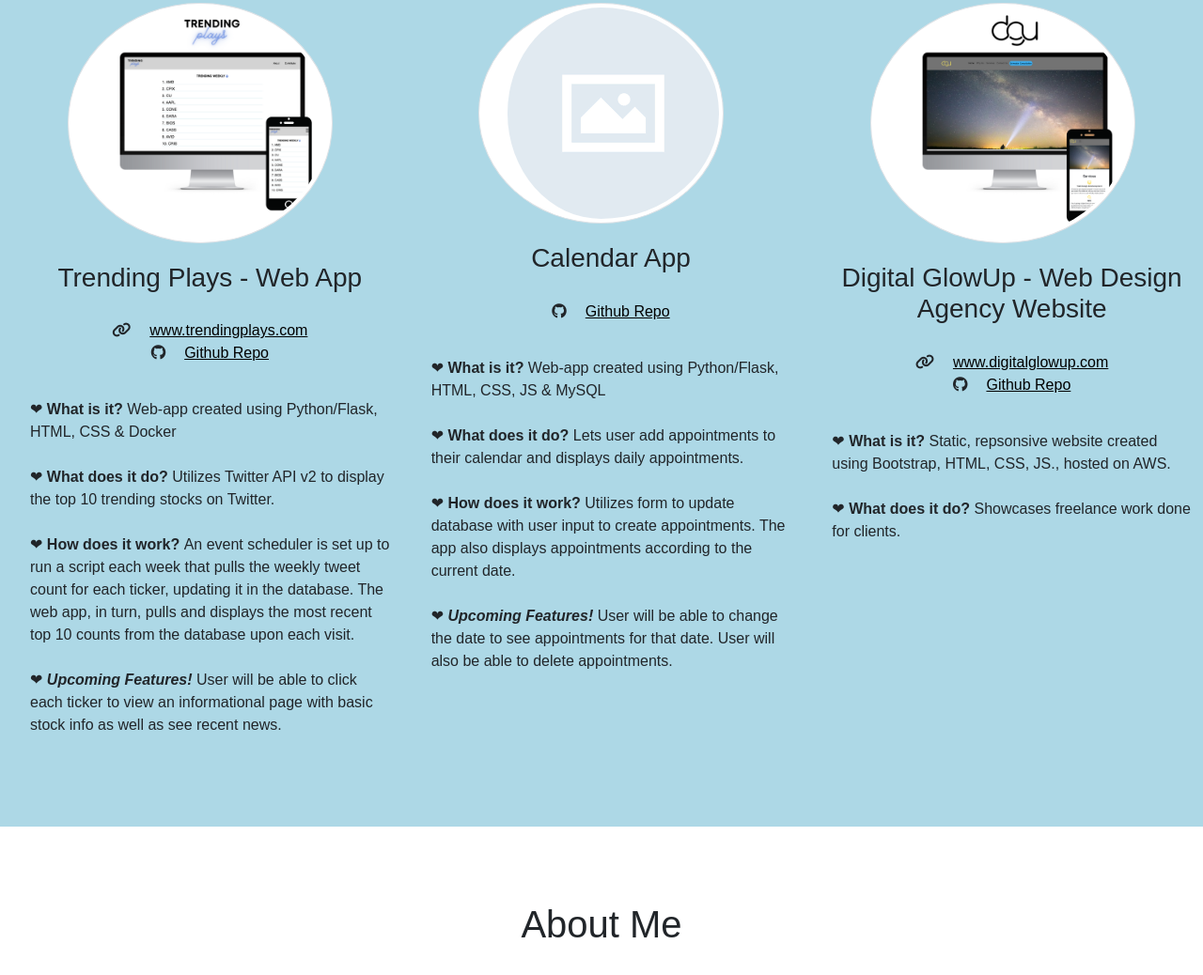
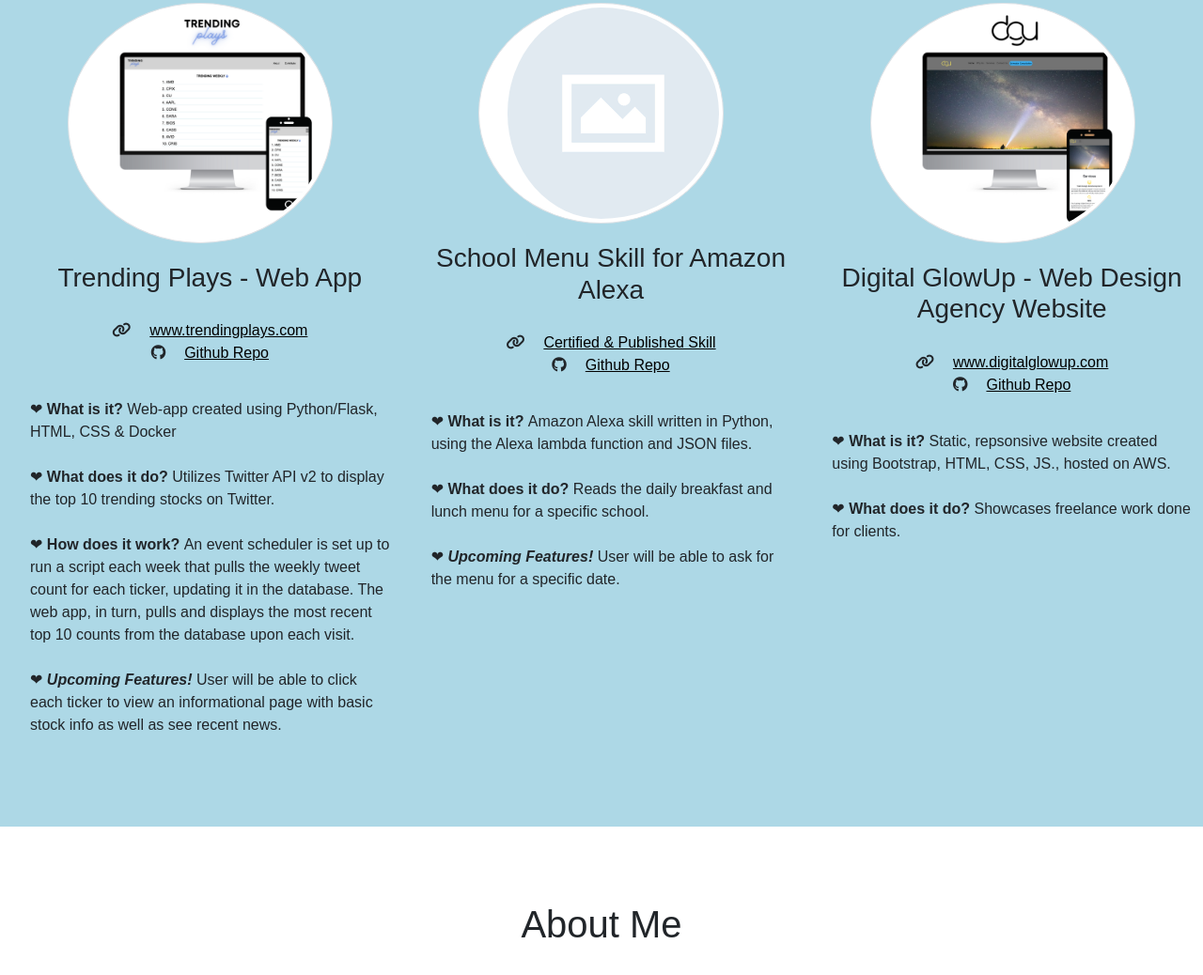
Before and after one commit to karenastevens/personal-portfolio, a plain HTML site: page index.html in a window 1280 px wide. Shown: the part 681-1719 px from the top of the page at 94% size. Drawn offline with nearby package versions, Linux system fonts and the light colour scheme.

Commit message:
Changed calendar project to alexa skill project

```diff
--- a/index.html
+++ b/index.html
@@ -74,15 +74,15 @@
                     </div>
                     <div class="col-md-4" id="portfolio-col2">
                         <img src="static/styles/placeholder.png" class="img-fluid img-thumbnail rounded-circle mx-auto d-block" alt="..."/>
-                        <h3>Calendar App</h3>
+                        <h3>School Menu Skill for Amazon Alexa</h3>
                         <p>
-                            <i class="fa-brands fa-github"></i><a href="https://github.com/karenastevens/calendar_app" target="_blank">Github Repo</a>
+                            <i class="fa-solid fa-link"></i><a href=www.amazon.com/karena-stevens-willow-dale-menu/dp/b0bs3sm75l/ref=sr_1_3?brr=1&qid=1674773505&rd=1&s=digital-skills&sr=1-3 target="_blank">Certified & Published Skill</a></br>
+                            <i class="fa-brands fa-github"></i><a href="https://github.com/karenastevens/school-menu-alexa" target="_blank">Github Repo</a>
                         </p>
                         <p class="project-desc">
-                            <span>&#10084 <strong>What is it? </strong>Web-app created using Python/Flask, HTML, CSS, JS & MySQL</span></br></br>
-                            <span>&#10084 <strong>What does it do? </strong>Lets user add appointments to their calendar and displays daily appointments.</span></br></br>
-                            <span>&#10084 <strong>How does it work? </strong>Utilizes form to update database with user input to create appointments. The app also displays appointments according to the current date.</span></br></br>
-                            <span>&#10084 <strong><em>Upcoming Features!</em></strong> User will be able to change the date to see appointments for that date. User will also be able to delete appointments.</span>
+                            <span>&#10084 <strong>What is it? </strong>Amazon Alexa skill written in Python, using the Alexa lambda function and JSON files.</span></br></br>
+                            <span>&#10084 <strong>What does it do? </strong>Reads the daily breakfast and lunch menu for a specific school.</span></br></br>
+                            <span>&#10084 <strong><em>Upcoming Features!</em></strong> User will be able to ask for the menu for a specific date.</span>
                         </p>
                     </div>
                     <div class="col-md-4" id="portfolio-col3">
```
Also changed, not shown: static/styles/wdesmenu_logo.png (added).
